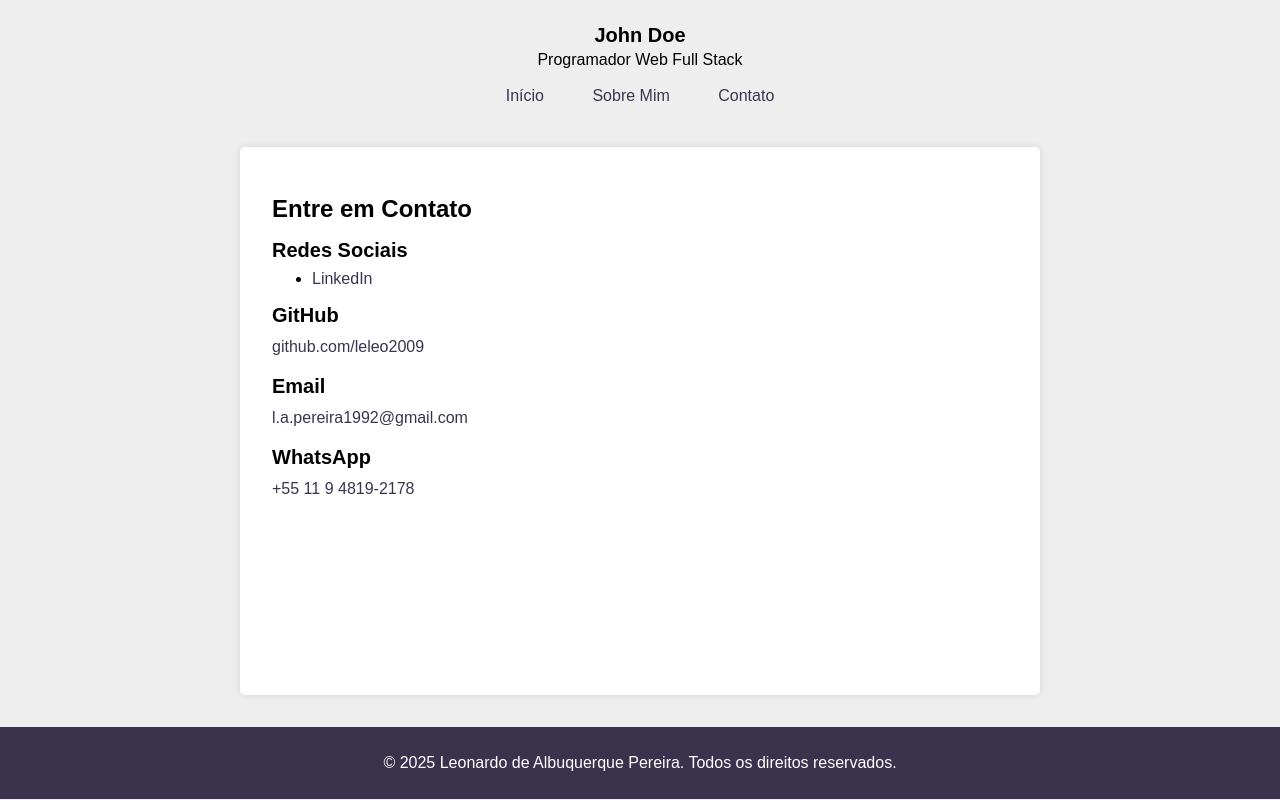
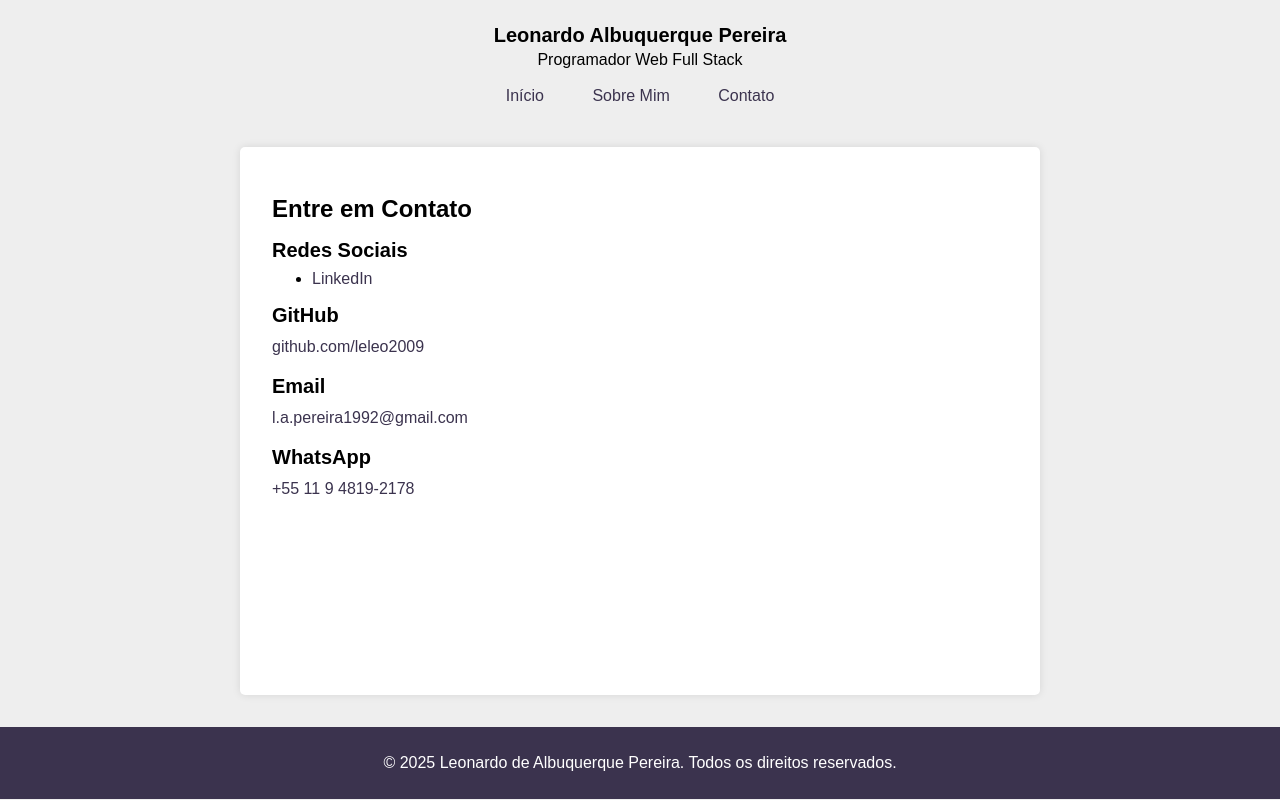
Before and after one commit to leleo2009/leleo2009.github.io, a plain HTML site: page contato.html in a window 1280 px wide. Drawn offline with Linux system fonts and the light colour scheme.

Commit message:
alteration

```diff
--- a/contato.html
+++ b/contato.html
@@ -10,7 +10,7 @@
   <body>
     <header>
       <div>
-        <div class="logo">John Doe</div>
+        <div class="logo">Leonardo Albuquerque Pereira</div>
         <div class="title">Programador Web Full Stack</div>
       </div>
       <nav>
```
Also changed, not shown: sobre.html (+1 -1 lines).
